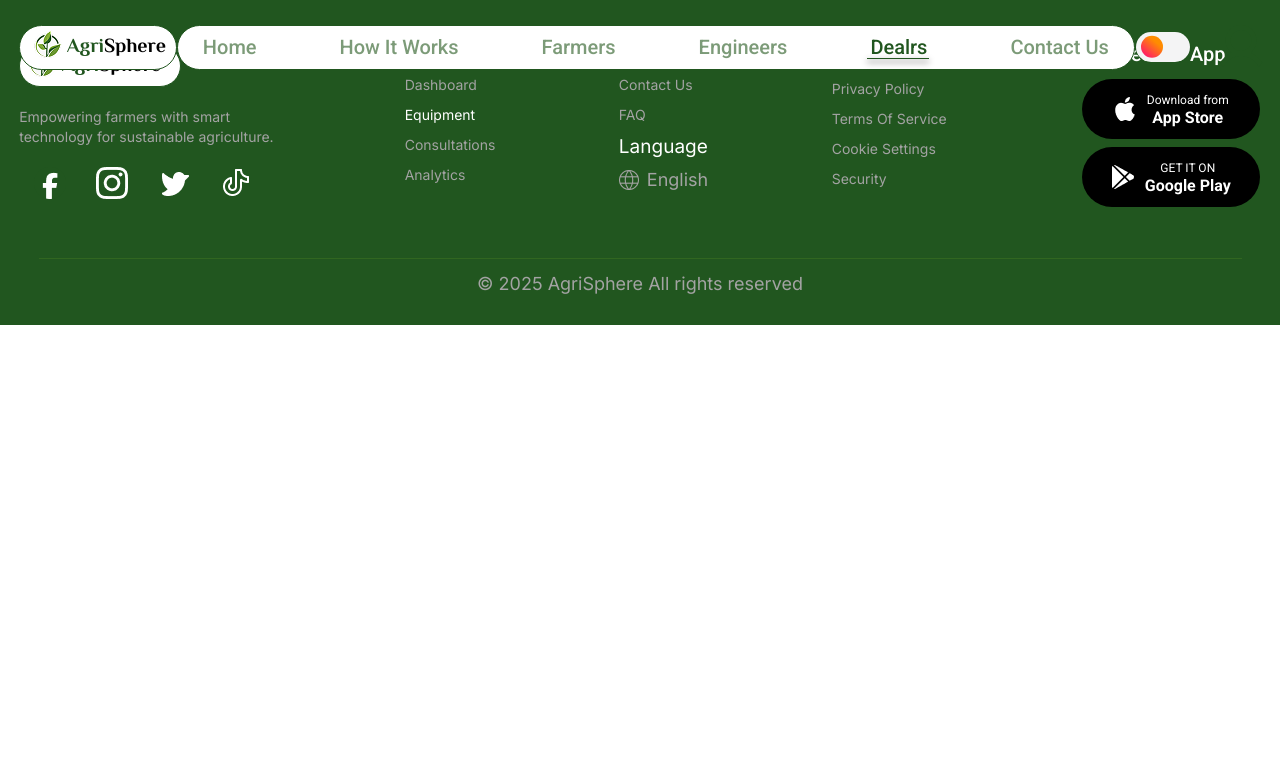
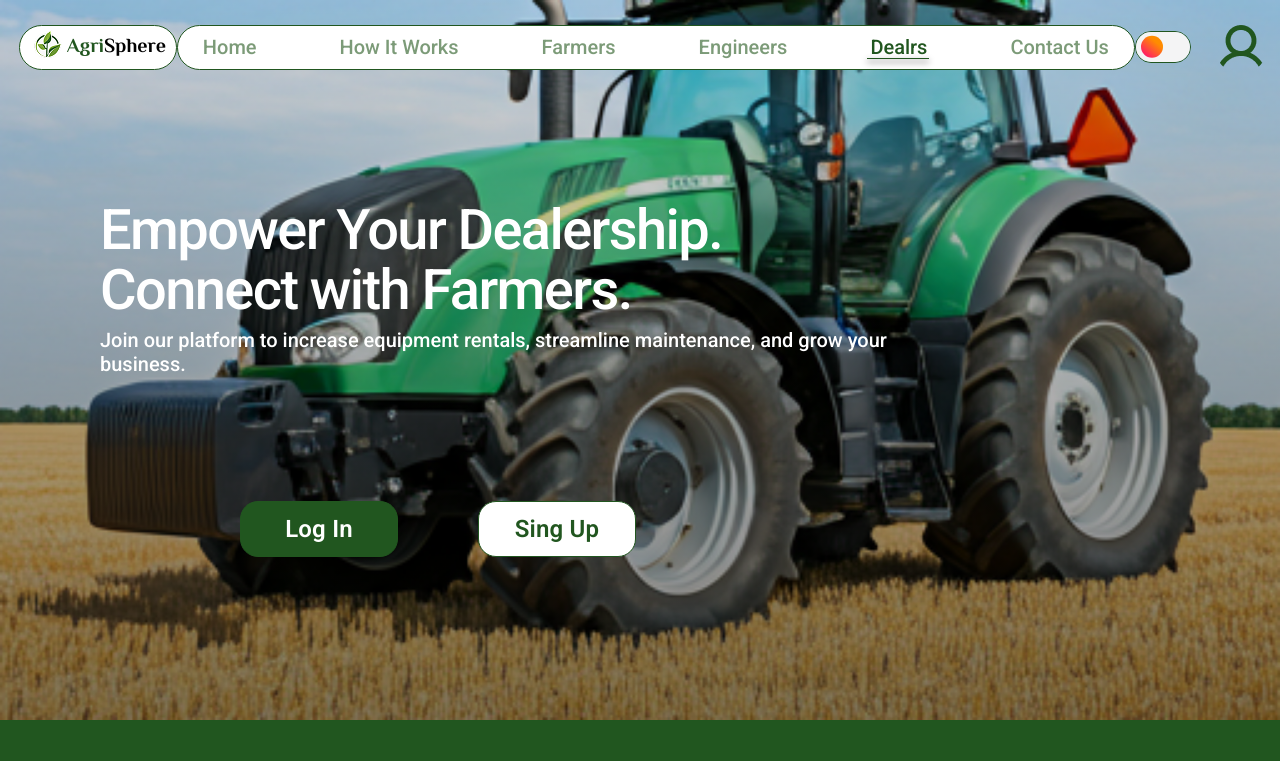
Before and after one commit to firas-mostafa/agri_sphere, a React app in the folder frontend/: page /equipment in a window 1280 px wide. Shown: the top 761 px of the page. Built offline with nearby package versions, Linux system fonts and the light colour scheme; the HTML template or start-up script is replaced by a standard one.

Commit message:
Add hero equipment section to Equipment Page

```diff
--- a/frontend/src/pages/public/equipment/Equipment.jsx
+++ b/frontend/src/pages/public/equipment/Equipment.jsx
@@ -8,6 +8,29 @@
     return (
         <Layout>
 
+            {/* =============== HERO =============== */}
+            <section className="hero__equipment section">
+                <div className="hero__equipment__container container grid">
+                    <h1 className="hero__equipment-title">
+                        Empower Your Dealership. Connect with Farmers.
+                    </h1>
+
+                    <p className="hero__equipment-description">
+                        Join our platform to increase equipment rentals, streamline maintenance, and grow your business.
+                    </p>
+
+                    <div className="hero__equipment-buttons">
+                        <button type="button" className='hero__equipment-singin-btn'>
+                            Log In
+                        </button>
+
+                        <button type="button" className='hero__equipment-singup-btn'>
+                            Sing Up
+                        </button>
+                    </div>
+                </div>
+            </section>
+
         </Layout>
     );
 };
--- a/frontend/src/pages/public/equipment/equipment.css
+++ b/frontend/src/pages/public/equipment/equipment.css
@@ -0,0 +1,84 @@
+/* =============== HERO =============== */
+.hero__equipment {
+    position: relative;
+    height: 720px;
+    background-image: url(/src/assets/tractor-image.png);
+    background-size: cover;
+    background-position-y: -345px;
+    background-repeat: no-repeat;
+}
+
+.hero__equipment::before {
+    content: '';
+    position: absolute;
+    inset: 0;
+    width: 100%;
+    height: 100%;
+    background: linear-gradient(180deg, rgba(0, 0, 0, 0.1) 0%, rgba(0, 0, 0, 0.5) 100%);
+    z-index: 0;
+}
+
+.hero__equipment__container {
+    padding-top: 100px;
+    padding-left: 100px;
+}
+
+.hero__equipment-title,
+.hero__equipment-description,
+.hero__equipment-buttons {
+    position: relative;
+    z-index: 1;
+}
+
+.hero__equipment-title {
+    max-width: 672px;
+    color: var(--white-color);
+    font-size: 56px;
+    font-weight: var(--weight-500);
+    line-height: 60px;
+    letter-spacing: -1.58px;
+    vertical-align: middle;
+    margin-bottom: 8px;
+}
+
+.hero__equipment-description {
+    max-width: 790px;
+    color: var(--white-color);
+    font-size: 20px;
+    line-height: 24px;
+    font-weight: var(--weight-500);
+}
+
+.hero__equipment-buttons {
+    width: 400px;
+    display: flex;
+    align-items: center;
+    margin-top: 125px;
+    margin-left: 140px;
+    gap: 80px;
+}
+
+.hero__equipment-singin-btn,
+.hero__equipment-singup-btn {
+    width: 158px;
+    height: 56px;
+    padding: 10px;
+    font-size: 24px;
+    font-weight: var(--weight-600);
+    line-height: 148%;
+    letter-spacing: 0.2px;
+    text-align: center;
+    vertical-align: middle;
+    border: 1px solid var(--first-color);
+    border-radius: 18px;
+}
+
+.hero__equipment-singin-btn {
+    color: var(--white-color);
+    background-color: var(--first-color);
+}
+
+.hero__equipment-singup-btn {
+    color: var(--first-color);
+    background-color: var(--white-color);
+}
```
